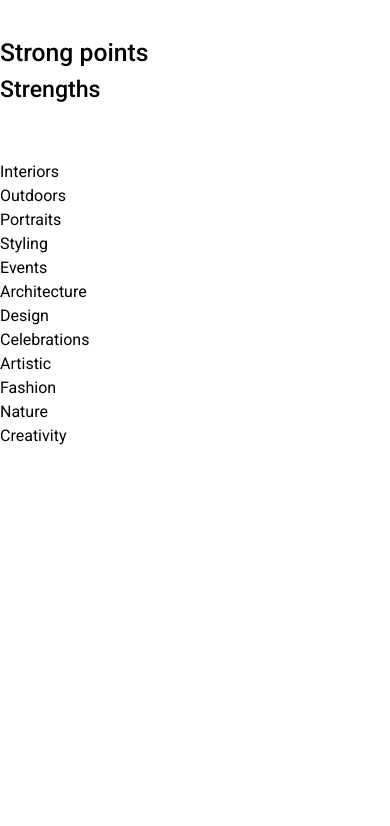
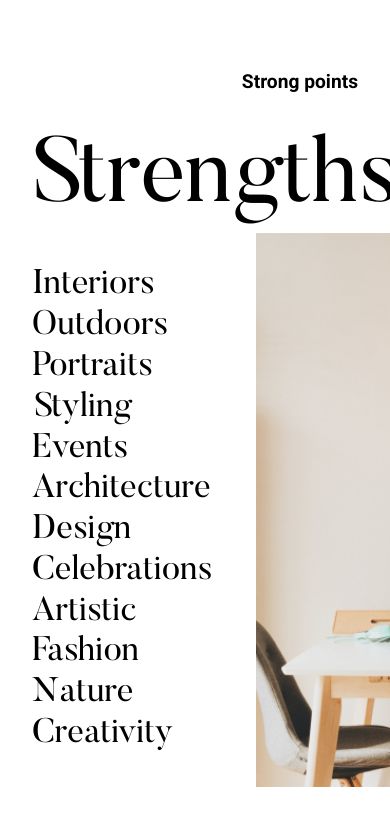
Before and after one commit to gromdron/otus-css-nikolaev, a plain HTML site: page index.html in a window 390 px wide. Shown: the part 3532-4358 px from the top of the page. Before the commit the page ends 4004 px from the top, so only its background shows below. Drawn offline with nearby package versions, Linux system fonts and the light colour scheme.

Commit message:
Update bootstrap

```diff
--- /dev/null
+++ b/css/block_strong-section.css
@@ -0,0 +1,131 @@
+.strong-section {
+	min-height: 100vh;
+}
+
+.strong-section__title {
+	position: absolute;
+	transform: rotate(-90deg);
+	top: 5rem;
+	margin: 0;
+	left: 17rem;
+	font-size: 1.2rem;
+	font-weight: 700;
+}
+
+.strong-section__sub-title {
+	font-family: "Butler", sans-serif;
+	font-weight: normal;
+	font-size: 5.75rem;
+	line-height: 5.75rem;
+	margin-block-start: 0;
+
+	position: absolute;
+	top: 4rem;
+	right: 17rem;
+}
+
+.strong-row {
+	display: flex;
+	width: 100%;
+	flex-flow: row nowrap;
+	align-items: flex-end;
+	justify-content: space-between;
+
+	overflow-x: auto;
+	scroll-snap-type: x mandatory;
+	-webkit-overflow-scrolling: touch;
+	scroll-padding: 4rem;
+}
+
+.strong-row__item {
+	max-width: 21.875rem;
+	margin-right: 3rem;
+}
+
+.strong-row__item:first-child {
+	margin-left: 0px;
+}
+
+.strong-row__item:last-child {
+	margin-right: 0px;
+}
+
+.strong-row__item_active {
+	position: relative;
+	min-width: 25rem;
+}
+
+.strong-row__item-image {
+	height: 100%;
+	overflow: hidden;
+	object-fit: cover;
+	object-position: center;
+}
+
+.strong-row__item-text {
+	padding: 2rem;
+	font-family: "Butler", sans-serif;
+	font-weight: normal;
+	font-size: 2.125rem;
+	line-height: 2.55rem;
+}
+
+@media screen and (max-width: 767px) {
+
+	.strong-section {
+		flex-flow: column;
+		align-items: flex-start;
+		justify-content: center;
+	}
+
+	.strong-section__title {
+		transform: unset;
+		top: 2rem;
+		right: 2rem;
+		left: unset;
+	}
+
+	.strong-section__sub-title {
+		top:  0;
+		right: 0;
+		left: 1rem;
+		position: relative;
+	}
+
+	.strong-row {
+		align-items: stretch;
+	}
+
+	.strong-row__item {
+		overflow: hidden;
+		margin-right: 1rem;
+		min-width: 15rem;
+		max-width: 15rem;
+	}
+
+	.strong-row__item_active {
+		order: -1;
+		min-width: 15rem;
+		max-width: 15rem;
+		margin-right: 1rem;
+	}
+
+	.strong-row__item-image {
+		height: 100%;
+		overflow: hidden;
+		object-fit: contain;
+	}
+
+
+}
+
+
+@media screen and (min-width: 767px) and (max-width: 1024px) {
+	.strong-section__title {
+		left:  14rem;
+	}
+
+	.strong-section__sub-title {
+		right: 2.5rem;
+	}
+}
--- a/css/block_testimonial-section.css
+++ b/css/block_testimonial-section.css
@@ -39,7 +39,7 @@
 	}
 
 	.testimonials-section__creativities {
-		align-content: space-around;
+		align-content: space-evenly;
 		min-height: 100vh;
 		padding: 0;
 	}
@@ -58,7 +58,7 @@
 	}
 
 	.creativity {
-		transform: rotate(-90deg) translateY(50%);
+		transform: rotate(-90deg) translateY(35%);
 		width: auto;
 	}
 
--- a/css/common.css
+++ b/css/common.css
@@ -13,6 +13,11 @@
 .font_bolder {
 	font-weight: 500;
 }
+
+.font_boldest {
+	font-weight: 700;
+}
+
 
 .font-buttler {
 	font-family: "Butler", sans-serif;
--- a/index.html
+++ b/index.html
@@ -17,6 +17,7 @@
 	<link rel="stylesheet" type="text/css" href="./css/block_about-section.css">
 	<link rel="stylesheet" type="text/css" href="./css/block_designer-section.css">
 	<link rel="stylesheet" type="text/css" href="./css/block_testimonial-section.css">
+	<link rel="stylesheet" type="text/css" href="./css/block_strong-section.css">
 
 	<title>Design furniture</title>
 </head>
@@ -145,35 +146,35 @@
 				</div>
 				<div class="d-none d-md-block col-md-5">
 					<img class='testimonials-section__image'
-						src='https://images.unsplash.com/photo-1567880905822-56f8e06fe630?ixlib=rb-1.2.1&ixid=MnwxMjA3fDB8MHxwaG90by1wYWdlfHx8fGVufDB8fHx8&auto=format&fit=crop&w=735&q=80'
+						src='./img/testimonial-house.jpg'
 						alt="House">
 				</div>
 				<div class="col-12 col-md-6 d-flex justify-content-center">
 					<div class='testimonials-section__motivation-container'>
 						<p class='font-buttler text-center font_light font_size_2rem'>I just really want to do good work and work with some great people, people who challange me.</p>
 						<img class='testimonials-section__motivation-container-image'
-							src="https://images.unsplash.com/photo-1603306009000-96fd2a39d0b8?ixlib=rb-1.2.1&ixid=MnwxMjA3fDB8MHxwaG90by1wYWdlfHx8fGVufDB8fHx8&auto=format&fit=crop&w=687&q=80"
+							src="./img/testimonial-pocket.jpg"
 							alt="Pocket">
 					</div>
 				</div>
 			</div>
 		</section>
 
-		<section id='strong-section'>
-			<h2>Strong points</h2>
+		<section id='strong-section' class='strong-section
+			d-flex align-items-center position-relative'>
+			<h2 class='strong-section__title section-title'>Strong points</h2>
 
-			<h3>Strengths</h3>
+			<h3 class='strong-section__sub-title'>Strengths</h3>
 
-			<div class='strong-row'>
-				<div class='strong-row-item item-image'>
-					<img src='./img/strong-1.jpg' alt="" />
+			<div class='strong-section__container strong-row'>
+				<div class='strong-row__item item-image'>
+					<img class='strong-row__item-image' src='./img/strong-1.jpg' alt="" />
 				</div>
-				<div class='strong-row-item item-image'>
-					<img src='./img/strong-2.jpg' alt="" />
+				<div class='strong-row__item item-image'>
+					<img class='strong-row__item-image' src='./img/strong-2.jpg' alt="" />
 				</div>
-				<div class='strong-row-item item-text active'>
-
-					<div class='text-only'>
+				<div class='strong-row__item strong-row__item_active'>
+					<div class='strong-row__item-text'>
 						<div>Interiors</div>
 						<div>Outdoors</div>
 						<div>Portraits</div>
@@ -188,8 +189,8 @@
 						<div>Creativity</div>
 					</div>
 				</div>
-				<div class='strong-row-item item-image'>
-					<img src='./img/strong-2.jpg' alt="" />
+				<div class='strong-row__item item-image'>
+					<img class='strong-row__item-image' src='./img/strong-2.jpg' alt="" />
 				</div>
 			</div>
 		</section>
```
Also changed, not shown: img/strong-1.jpg (added), img/strong-2.jpg (added), img/testimonial-house.jpg (added), img/testimonial-pocket.jpg (added).
